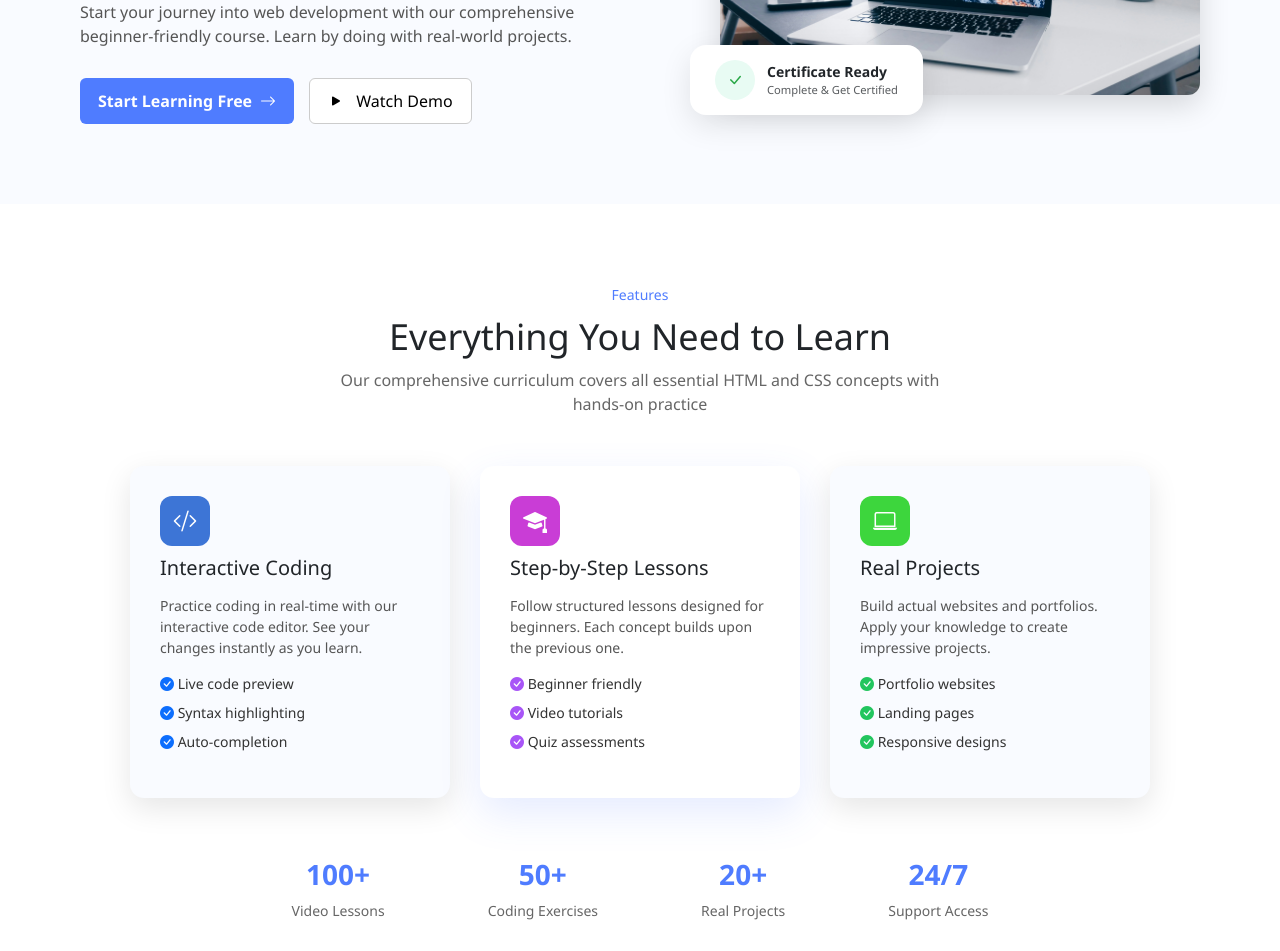
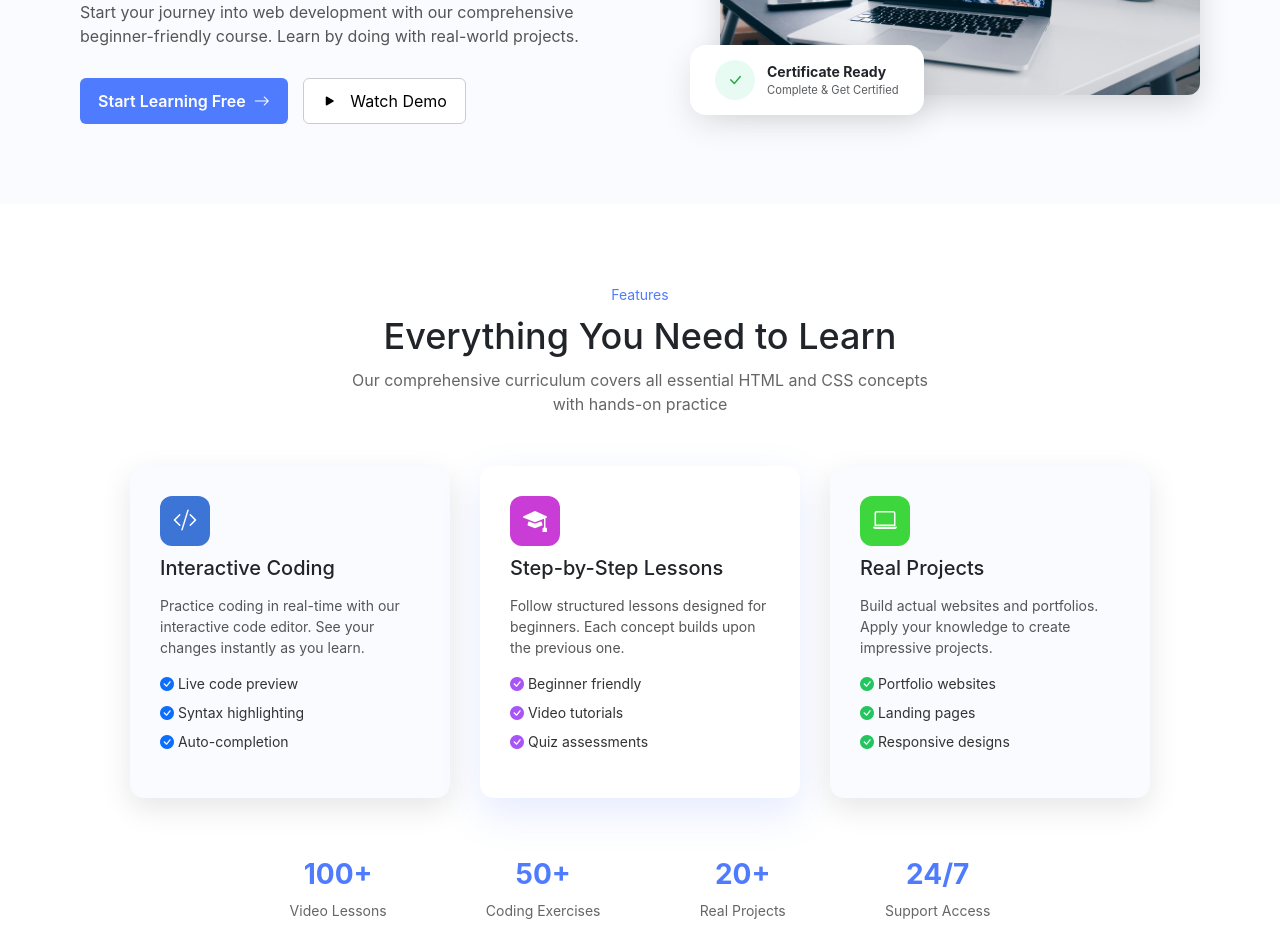
Before and after one commit to saikarthik2601/WebPage, a plain HTML site: page index.html in a window 1280 px wide. Shown: the part 413-1364 px from the top of the page. Drawn offline with nearby package versions, Linux system fonts and the light colour scheme.

Commit message:
Add files via upload

```diff
--- a/index.html
+++ b/index.html
@@ -6,11 +6,11 @@
     <title>LearnWeb - Hero Section</title>
 
     <link href="https://cdn.jsdelivr.net/npm/bootstrap@5.3.0/dist/css/bootstrap.min.css" rel="stylesheet">
-    <link href="https://fonts.googleapis.com/css2?family=Inter:wght@400;600;800&display=swap" rel="stylesheet">
     <link rel="stylesheet" href="https://cdn.jsdelivr.net/npm/bootstrap-icons@1.11.0/font/bootstrap-icons.css">
     <link rel="stylesheet" href="style.css">
 </head>
 <body>
+
     <!-- Header -->
     <header class="navbar">
         <div class="logo">
@@ -30,21 +30,13 @@
         </div>
     </header>
 
-    <!-- Hero Section -->
     <section class="hero" id="about">
         <div class="hero-left">
             <div class="badge-promo">
                 <i class="bi bi-star-fill"></i> Learn HTML & CSS Today
             </div>
-            <h1>
-                Master Web <br>
-                Development <span>From <br> Scratch</span>
-            </h1>
-
-            <p>
-                Start your journey into web development with our comprehensive beginner-friendly course. Learn by doing with real-world projects.
-            </p>
-
+            <h1> Master Web <br> Development <span>From <br> Scratch</span> </h1>
+            <p> Start your journey into web development with our comprehensive beginner-friendly course. Learn by doing with real-world projects.</p>
             <div class="hero-buttons">
                 <button class="btn-primary">Start Learning Free<i class="bi bi-arrow-right ms-2"></i></button>
                 <button class="btn-secondary"><i class="bi bi-play-fill me-2"></i> Watch Demo</button>
@@ -70,12 +62,9 @@
     <section class="features-section" id="features">
         <p class="section-tag">Features</p>
         <h2>Everything You Need to Learn</h2>
-        <p class="section-desc">
-            Our comprehensive curriculum covers all essential HTML and CSS concepts with hands-on practice
-        </p>
+        <p class="section-desc"> Our comprehensive curriculum covers all essential HTML and CSS concepts with hands-on practice </p>
+        <div class="features-cards">
 
-        <div class="features-cards">
-            <!-- Card 1 -->
             <div class="feature-card">
                 <div class="icon blue">
                     <div class="icon-box icon-blue">
@@ -83,9 +72,7 @@
                     </div>
                 </div>
                 <h3>Interactive Coding</h3>
-                <p>
-                    Practice coding in real-time with our interactive code editor. See your changes instantly as you learn.
-                </p>
+                <p> Practice coding in real-time with our interactive code editor. See your changes instantly as you learn.</p>
                 <ul>
                     <li><i class="bi bi-check-circle-fill text-primary"></i> Live code preview</li>
                     <li><i class="bi bi-check-circle-fill text-primary"></i> Syntax highlighting</li>
@@ -93,7 +80,6 @@
                 </ul>
             </div>
 
-            <!-- Card 2 -->
             <div class="feature-card highlighted">
                 <div class="icon purple">
                     <div class="icon-box icon-purple">
@@ -101,9 +87,7 @@
                     </div>
                 </div>
                 <h3>Step-by-Step Lessons</h3>
-                <p>
-                    Follow structured lessons designed for beginners. Each concept builds upon the previous one.
-                </p>
+                <p> Follow structured lessons designed for beginners. Each concept builds upon the previous one. </p>
                 <ul>
                     <li><i class="bi bi-check-circle-fill text-purple"></i> Beginner friendly</li>
                     <li><i class="bi bi-check-circle-fill text-purple"></i> Video tutorials</li>
@@ -111,7 +95,6 @@
                 </ul>
             </div>
 
-            <!-- Card 3 -->
             <div class="feature-card">
                 <div class="icon green">
                     <div class="icon-box icon-green">
@@ -119,9 +102,7 @@
                     </div>
                 </div>
                 <h3>Real Projects</h3>
-                <p>
-                    Build actual websites and portfolios. Apply your knowledge to create impressive projects.
-                </p>
+                <p> Build actual websites and portfolios. Apply your knowledge to create impressive projects. </p>
                 <ul>
                     <li><i class="bi bi-check-circle-fill text-green"></i> Portfolio websites</li>
                     <li><i class="bi bi-check-circle-fill text-green"></i> Landing pages</li>
@@ -130,7 +111,6 @@
             </div>
         </div>
 
-        <!-- Stats -->
         <div class="stats" id="testimonials">
             <div>
                 <h4>100+</h4>
@@ -154,12 +134,10 @@
     <section class="testimonials-section">
         <p class="section-tag">Testimonials</p>
         <h2>What Our Students Say</h2>
-        <p class="section-desc">
-            Join thousands of successful students who transformed their careers
-        </p>
+        <p class="section-desc"> Join thousands of successful students who transformed their careers </p>
 
         <div class="testimonial-cards">
-            <!-- Card 1 -->
+
             <div class="testimonial-card">
                 <div class="stars">
                     <div class="stars mb-3">
@@ -181,8 +159,6 @@
                     </div>
                 </div>
             </div>
-
-            <!-- Card 2 -->
             <div class="testimonial-card">
                 <div class="stars">
                     <div class="stars mb-3">
@@ -194,9 +170,7 @@
                     </div>
                 </div>
                 <p class="review">
-                    "Best investment I've made! The hands-on projects really
-                    helped me understand HTML and CSS. Now I'm freelancing
-                    and loving it!"
+                    "Best investment I've made! The hands-on projects really helped me understand HTML and CSS. Now I'm freelancing and loving it!"
                 </p>
                 <div class="user">
                     <img src="https://randomuser.me/api/portraits/men/32.jpg" alt="">
@@ -206,8 +180,6 @@
                     </div>
                 </div>
             </div>
-
-            <!-- Card 3 -->
             <div class="testimonial-card">
                 <div class="stars">
                     <div class="stars mb-3">
@@ -219,10 +191,8 @@
                     </div>
                 </div>
                 <p class="review">
-                    "Clear explanations, practical examples, and excellent
-                    support. I highly recommend this course to anyone
-                    wanting to learn web development."
-                </p>
+                    "Clear explanations, practical examples, and excellent support. I highly recommend this course to anyone
+                    wanting to learn web development."</p>
                 <div class="user">
                     <img src="https://randomuser.me/api/portraits/women/68.jpg" alt="">
                     <div>
@@ -329,7 +299,6 @@
 
     <footer class="footer">
     <div class="footer-top">
-        <!-- Brand -->
         <div class="footer-brand">
             <h3><i class="bi bi-rocket-takeoff-fill text-primary"></i> LearnWeb</h3>
             <p>
@@ -343,8 +312,6 @@
                 <span class="bi bi-linkedin"></span>
             </div>
         </div>
-
-        <!-- Quick Links -->
         <div class="footer-links">
             <h4>Quick Links</h4>
             <a href="#">About Us</a>
@@ -354,7 +321,6 @@
             <a href="#">FAQ</a>
         </div>
 
-        <!-- Resources -->
         <div class="footer-links">
             <h4>Resources</h4>
             <a href="#">Documentation</a>
@@ -363,8 +329,6 @@
             <a href="#">Support</a>
             <a href="#">Contact</a>
         </div>
-
-        <!-- Newsletter -->
         <div class="footer-newsletter">
             <h4>Newsletter</h4>
             <p>Subscribe to get the latest updates and news.</p>
@@ -385,8 +349,5 @@
     </div>
 </footer>
 
-
-
-
 </body>
 </html>
--- a/style.css
+++ b/style.css
@@ -2,14 +2,13 @@
     margin: 0;
     padding: 0;
     box-sizing: border-box;
-    font-family: 'Segoe UI', sans-serif;
+    font-family: 'Inter','Segoe UI', sans-serif;
 }
 
 body {
     background: #f9fbff;
 }
 
-/* Navbar */
 .navbar {
     display: flex;
     justify-content: space-between;
@@ -50,7 +49,10 @@ nav a {
     border-radius: 6px;
     cursor: pointer;
     font-weight: 600;
-
+    transition: transform 0.3s ease;
+}
+.btn-primary:hover {
+    transform: scale(0.9);
 }
 
 .btn-secondary {
@@ -59,9 +61,12 @@ nav a {
     padding: 10px 18px;
     border-radius: 6px;
     cursor: pointer;
+    transition: transform 0.3s ease;
+}
+.btn-secondary:hover {
+    transform: scale(1.1);
 }
 
-/* Hero Section */
 .hero {
     display: flex;
     align-items: center;
@@ -73,15 +78,6 @@ nav a {
     max-width: 520px;
 }
 
-.badge {
-    display: inline-block;
-    background: #eef2ff;
-    color: #4f7cff;
-    padding: 6px 12px;
-    border-radius: 20px;
-    font-size: 14px;
-    margin-bottom: 20px;
-}
 .badge-promo {
     background-color: #e8f0fe;
     color: #4A90E2;
@@ -115,7 +111,7 @@ nav a {
     gap: 15px;
 }
 
-/* Hero Right */
+
 .hero-right {
     position: relative;
 }
@@ -126,7 +122,7 @@ nav a {
     box-shadow: 0 10px 30px rgba(0,0,0,0.15);
 }
 
-.certificate {
+/* .certificate {
     position: absolute;
     bottom: -20px;
     left: -20px;
@@ -134,8 +130,8 @@ nav a {
     padding: 12px 16px;
     border-radius: 10px;
     font-size: 14px;
-    box-shadow: 0 6px 20px rgba(0,0,0,0.15);
-}
+    box-shadow: 0 6px 20px rgba(0,0,0,0.2);
+} */
 .cert-badge {
     position: absolute;
     bottom: -20px;
@@ -160,10 +156,6 @@ nav a {
     justify-content: center;
 }
 
-/* =========================
-   FEATURES SECTION
-========================= */
-
 .features-section {
     padding: 80px;
     text-align: center;
@@ -187,7 +179,6 @@ nav a {
     margin: 0 auto 50px;
 }
 
-/* Feature Cards */
 .features-cards {
     display: flex;
     gap: 30px;
@@ -233,7 +224,6 @@ nav a {
     color: #333;
 }
 
-/* Icons */
 .icon {
     width: 45px;
     height: 45px;
@@ -257,7 +247,6 @@ nav a {
 .text-purple { color: #a855f7; }
 .text-green { color: #22c55e; }
 
-/* Stats */
 .stats {
     display: flex;
     justify-content: space-around;
@@ -276,10 +265,6 @@ nav a {
     color: #666;
 }
 
-
-/* =========================
-   TESTIMONIALS SECTION
-========================= */
 
 .testimonials-section {
     background: #f9fbff;
@@ -337,7 +322,6 @@ nav a {
     color: #777;
 }
 
-/* CTA Section Styles */
 .cta-section {
     padding: 80px 0;
     background-color: #ffffff;
@@ -380,8 +364,6 @@ nav a {
     box-shadow: 0 10px 20px rgba(0,0,0,0.1);
 }
 
-
-/* Contact Section Styles */
 .contact-section {
     background-color: #ffffff;
 }
@@ -434,9 +416,6 @@ nav a {
     transform: translateY(-3px);
 }
 
-/* =========================
-   FOOTER
-========================= */
 
 .footer {
     background: #0b1220;
@@ -530,7 +509,6 @@ nav a {
     cursor: pointer;
 }
 
-/* Bottom */
 .footer-bottom {
     display: flex;
     justify-content: space-between;
@@ -545,70 +523,6 @@ nav a {
     color: #cbd5e1;
 }
 
-
-/* =========================
-   RESPONSIVE DESIGN
-========================= */
-
-/* Tablets (<= 1024px) */
- /* @media (max-width: 1024px) {
-    .navbar {
-        padding: 15px 40px;
-    }
-
-    .hero {
-        padding: 60px 40px;
-        gap: 40px;
-    }
-
-    .hero-left h1 {
-        font-size: 40px;
-    }
-
-    .hero-right img {
-        width: 380px;
-    }
-    .features-section {
-        padding: 70px 40px;
-    }
-    .features-cards {
-        gap: 25px;
-    }
-    .feature-card {
-        width: 300px;
-        padding: 25px;
-    }
-    .features-section h2 {
-        font-size: 32px;
-    }
-
-    .testimonials-section {
-        padding: 70px 40px;
-    }
-
-    .testimonial-cards {
-        gap: 25px;
-    }
-
-    .testimonial-card {
-        width: 300px;
-        padding: 25px;
-    }
-
-    .testimonials-section h2 {
-        font-size: 32px;
-    }
-
-    .footer {
-        padding: 60px 40px 30px;
-    }
-
-    .footer-top {
-        gap: 40px;
-    }
-}  */
-
-/* Small Tablets & Mobiles (<= 768px) */
 @media (max-width: 768px) {
     .navbar {
         flex-direction: column;
@@ -718,6 +632,68 @@ nav a {
     }
 }
 
+
+
+
+
+/* Tablets (<= 1024px) */
+ /* @media (max-width: 1024px) {
+    .navbar {
+        padding: 15px 40px;
+    }
+
+    .hero {
+        padding: 60px 40px;
+        gap: 40px;
+    }
+
+    .hero-left h1 {
+        font-size: 40px;
+    }
+
+    .hero-right img {
+        width: 380px;
+    }
+    .features-section {
+        padding: 70px 40px;
+    }
+    .features-cards {
+        gap: 25px;
+    }
+    .feature-card {
+        width: 300px;
+        padding: 25px;
+    }
+    .features-section h2 {
+        font-size: 32px;
+    }
+
+    .testimonials-section {
+        padding: 70px 40px;
+    }
+
+    .testimonial-cards {
+        gap: 25px;
+    }
+
+    .testimonial-card {
+        width: 300px;
+        padding: 25px;
+    }
+
+    .testimonials-section h2 {
+        font-size: 32px;
+    }
+
+    .footer {
+        padding: 60px 40px 30px;
+    }
+
+    .footer-top {
+        gap: 40px;
+    }
+}  */
+
 /* Mobile (<= 480px) */
 /* @media (max-width: 480px) {
     .navbar {
@@ -799,3 +775,14 @@ nav a {
         padding: 22px;
     }
 } */
+
+
+/* .badge {
+    display: inline-block;
+    background: #eef2ff;
+    color: #4f7cff;
+    padding: 6px 12px;
+    border-radius: 20px;
+    font-size: 14px;
+    margin-bottom: 20px;
+} */
```
